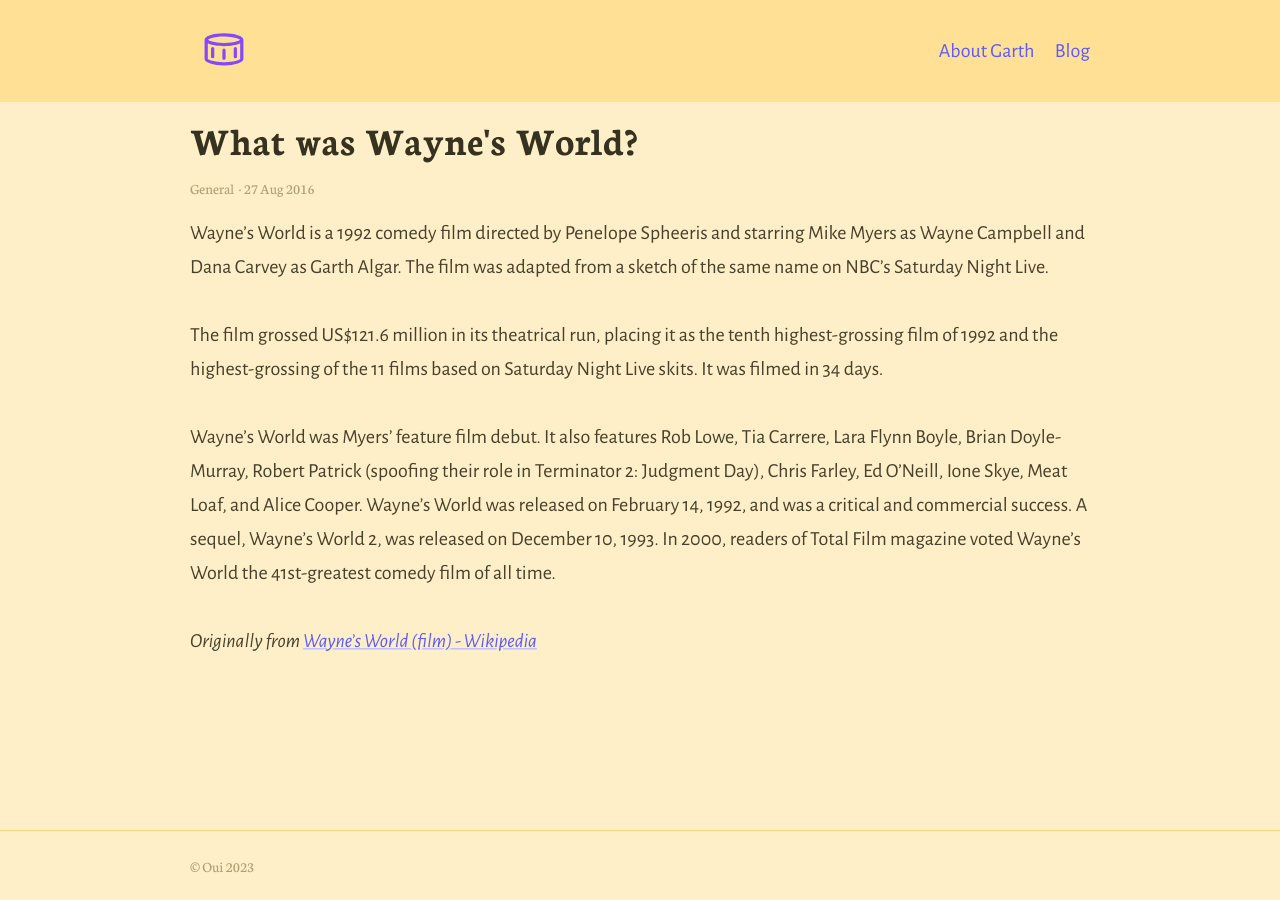
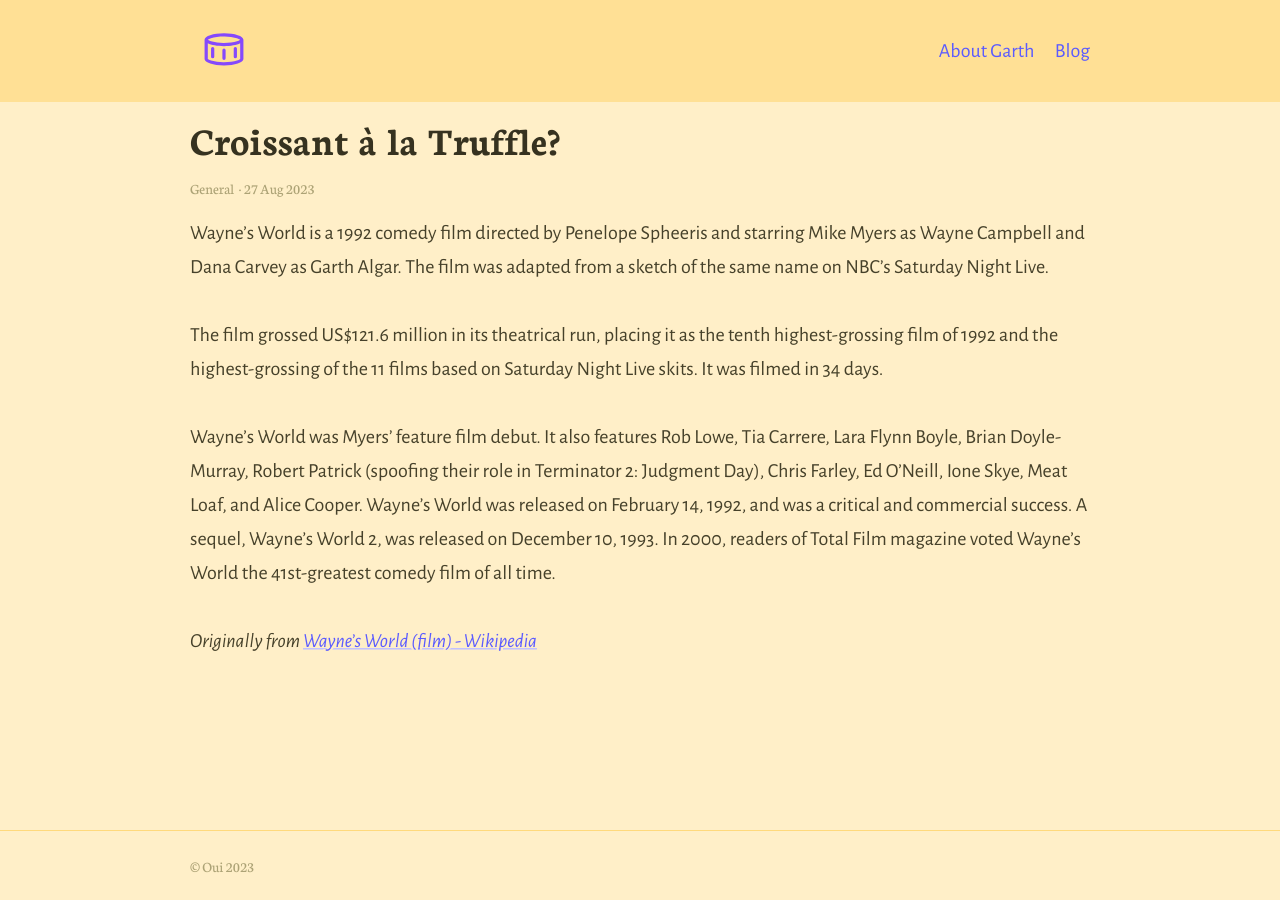
Before and after one commit to sesameshake/espressoshake.github.io, a Jekyll site: the page built from _posts/2023-08-27-example-post-one.md, in a window 1280 px wide. Built offline with Jekyll 4.4.1, drawn with Linux system fonts in a browser that asks for light colours.

Commit message:
Update and rename 2016-08-27-example-post-one.md to 2023-08-27-example-post-one.md

```diff
--- a/_posts/2016-08-27-example-post-one.md
+++ b/_posts/2023-08-27-example-post-one.md
@@ -1,5 +1,5 @@
 ---
-title: What was Wayne's World?
+title: Croissant à la Truffle?
 category: General
 ---
 
@@ -9,6 +9,7 @@ Wayne's World is a 1992 comedy film directed by Penelope Spheeris and starring M
 
 The film grossed US$121.6 million in its theatrical run, placing it as the tenth highest-grossing film of 1992 and the highest-grossing of the 11 films based on Saturday Night Live skits. It was filmed in 34 days.
 
+
 Wayne's World was Myers' feature film debut. It also features Rob Lowe, Tia Carrere, Lara Flynn Boyle, Brian Doyle-Murray, Robert Patrick (spoofing their role in Terminator 2: Judgment Day), Chris Farley, Ed O'Neill, Ione Skye, Meat Loaf, and Alice Cooper. Wayne's World was released on February 14, 1992, and was a critical and commercial success. A sequel, Wayne's World 2, was released on December 10, 1993. In 2000, readers of Total Film magazine voted Wayne's World the 41st-greatest comedy film of all time.
 
 _Originally from [Wayne's World (film) - Wikipedia](https://en.wikipedia.org/wiki/Wayne%27s_World_(film))_
```
